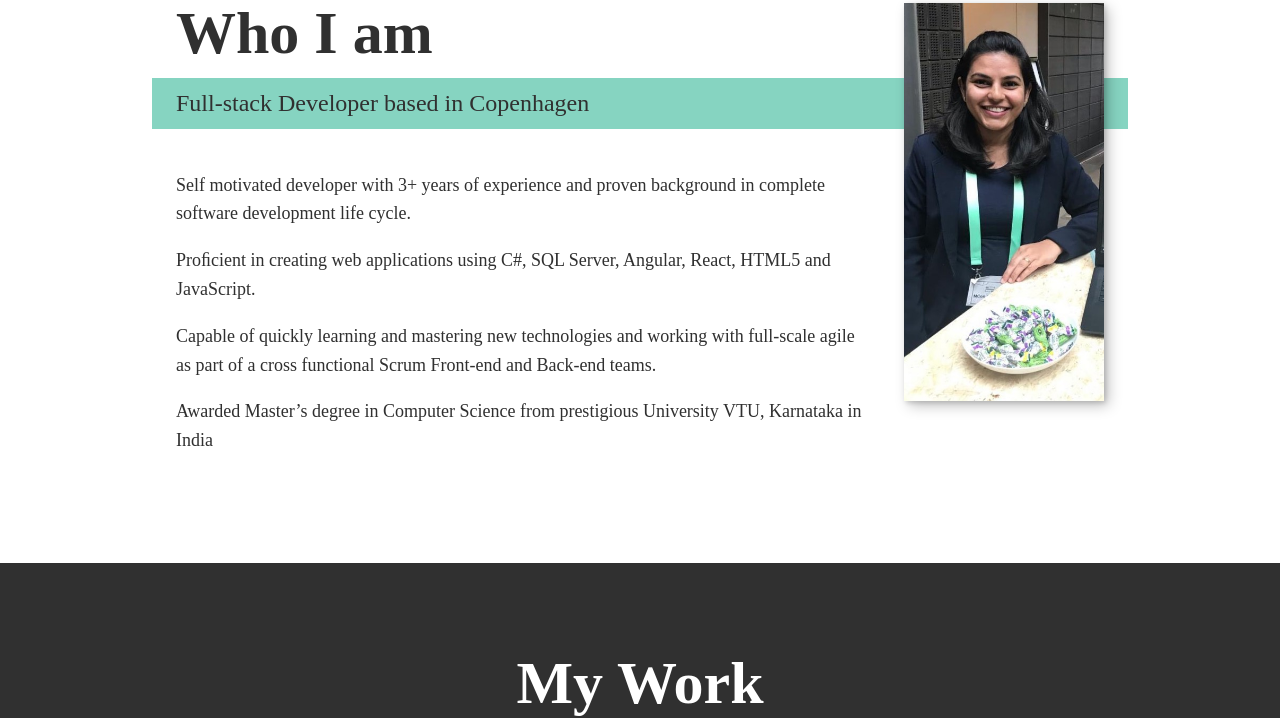
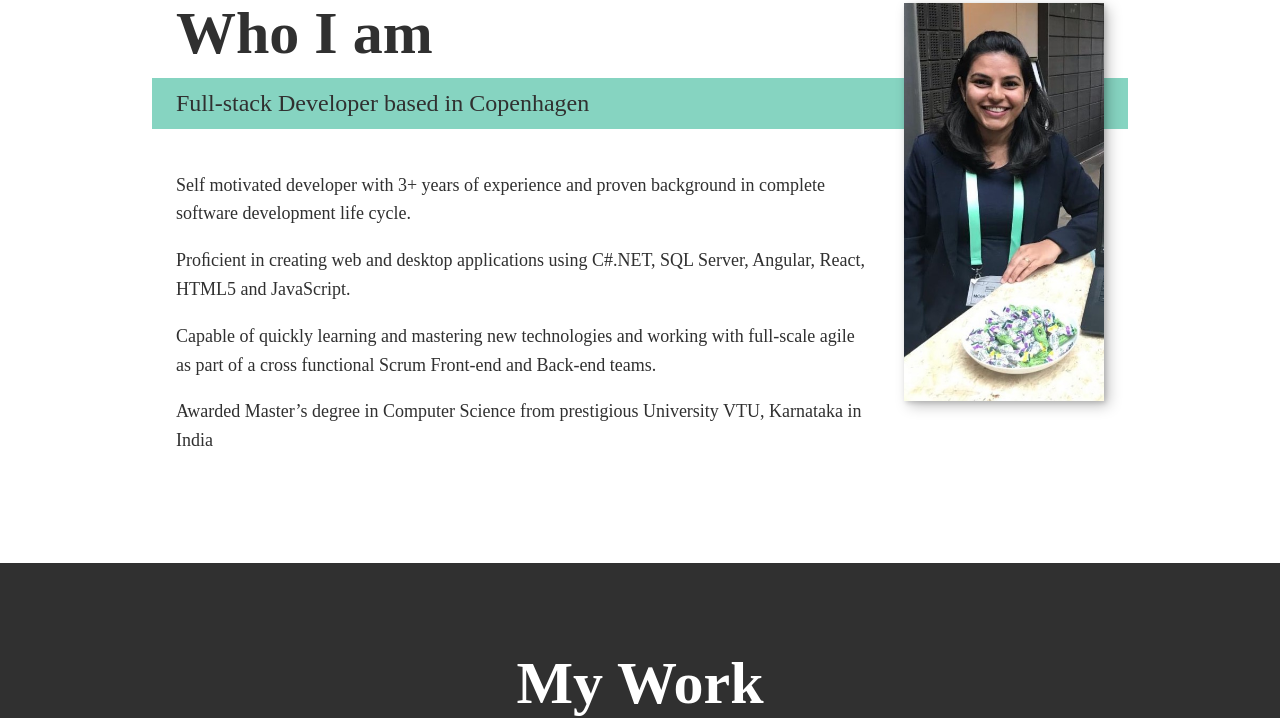
Before and after one commit to Ashwini-Metgudmath/portfolio, a plain HTML site: page index.html in a window 1280 px wide. Shown: the part 1362-2080 px from the top of the page. Drawn offline with nearby package versions, Linux system fonts and the light colour scheme.

Commit message:
updated content

```diff
--- a/index.html
+++ b/index.html
@@ -80,7 +80,7 @@
         <div class="about-me__body">
             <p>Self motivated developer with 3+ years of experience and proven background in complete software
                 development life cycle.</p>
-            <p>Proﬁcient in creating web applications using C#, SQL Server, Angular, React, HTML5 and JavaScript.</p>
+            <p>Proﬁcient in creating web and desktop applications using C#.NET, SQL Server, Angular, React, HTML5 and JavaScript.</p>
             <p>Capable of quickly learning and mastering new technologies and working with full-scale agile as part of a
                 cross functional Scrum Front-end and Back-end teams.</p>
             <p>Awarded Master’s degree in Computer Science from prestigious University VTU, Karnataka in India</p>
```
